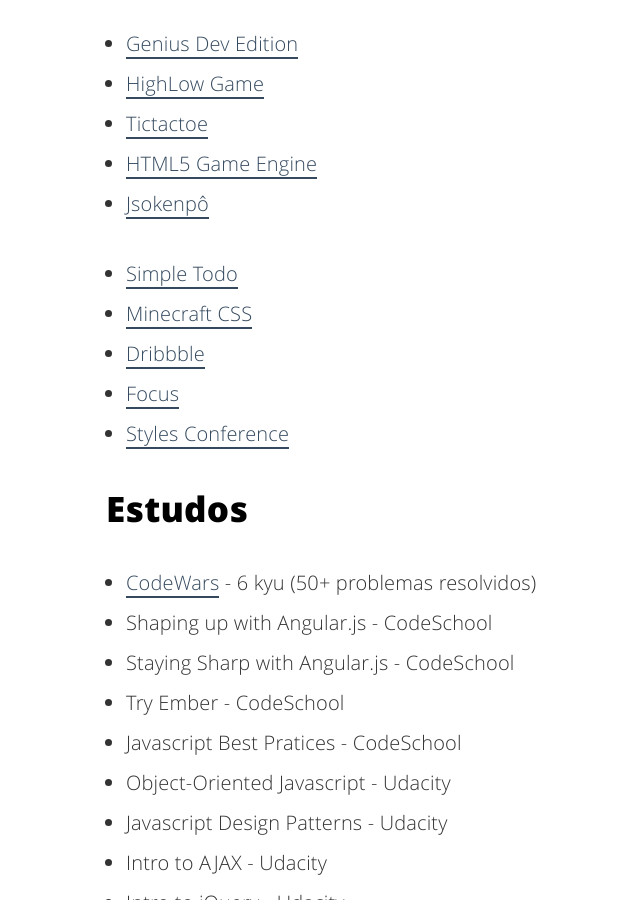
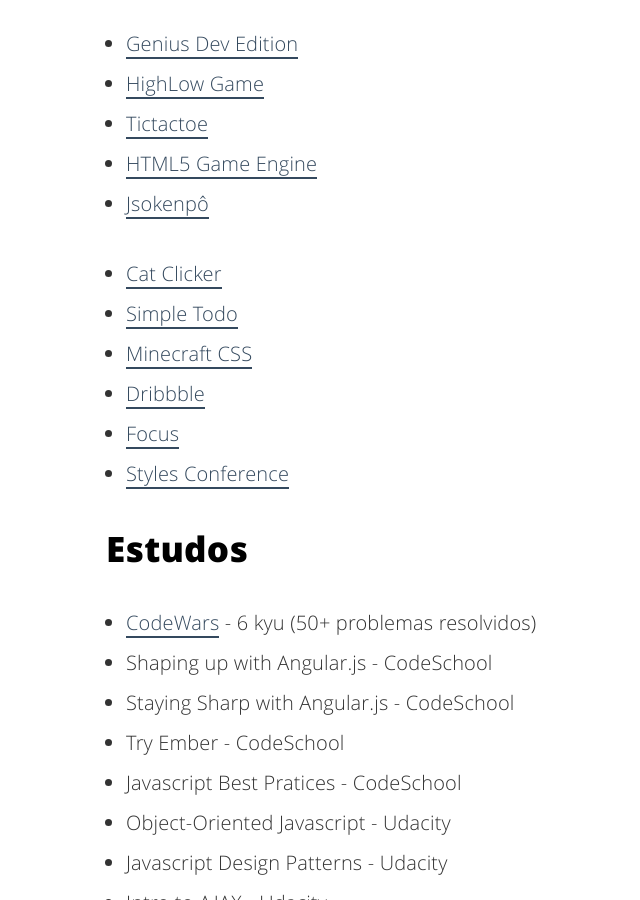
Before and after one commit to cauequeiroz/cauequeiroz.github.io, a Jekyll site: the page built from about.html, in a window 1280 px wide and 900 px high, scrolled down 2943 px. Shown: the whole window, without its empty margins (154-794 px from the left). Built offline with Jekyll 4.4.1, drawn with Linux system fonts in a browser that asks for light colours.

Commit message:
Add new project

```diff
--- a/about.html
+++ b/about.html
@@ -55,6 +55,7 @@
 </ul>
 
 <ul class="skill-list">
+    <li><a href="https://github.com/cauequeiroz/cat-clicker">Cat Clicker</a></li>
     <li><a href="https://github.com/cauequeiroz/simpletodo">Simple Todo</a></li>
     <li><a href="https://github.com/cauequeiroz/minecraft-css">Minecraft CSS</a></li>
     <li><a href="https://github.com/cauequeiroz/dribbble">Dribbble</a></li>
```
